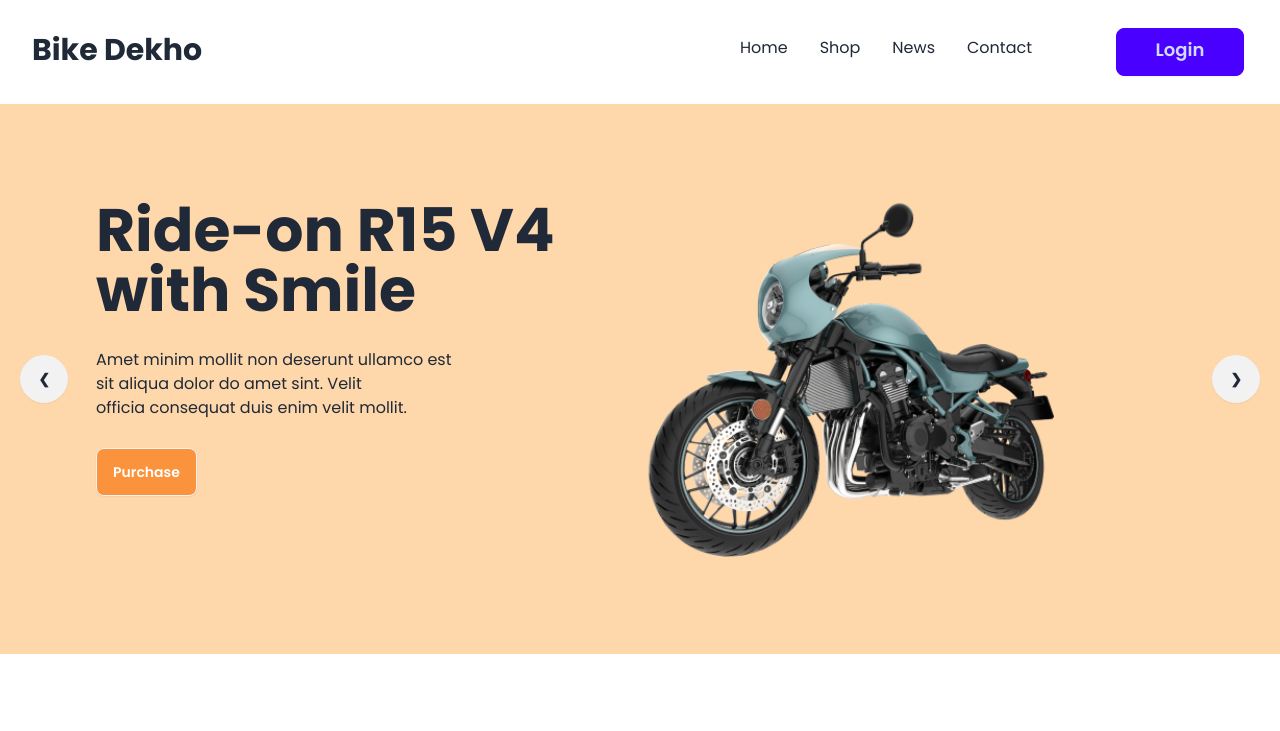
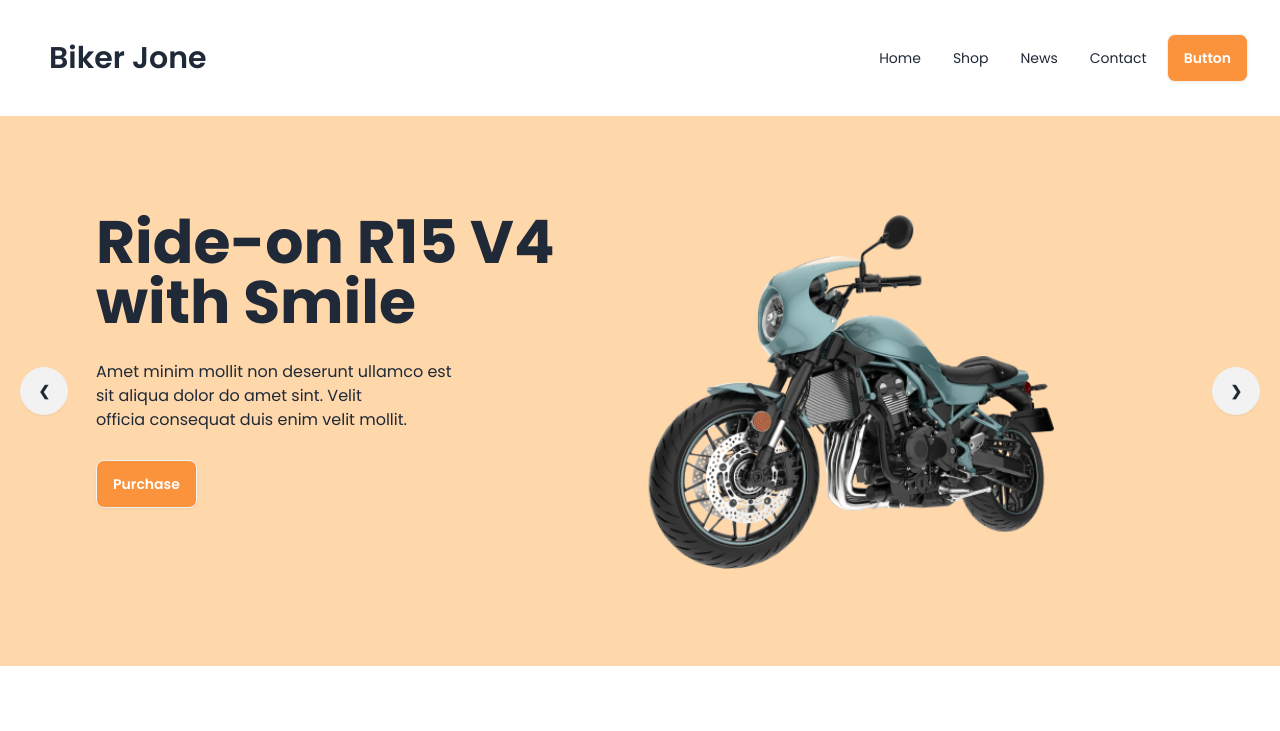
Before and after one commit to RimonWEB/biker-zone, a plain HTML site: page index.html in a window 1280 px wide. Shown: the top 731 px of the page. Drawn offline with nearby package versions, Linux system fonts and the light colour scheme.

Commit message:
adding my new code

```diff
--- a/index.html
+++ b/index.html
@@ -18,23 +18,35 @@
     }
 </style>
 
-<body class=" font-poppins fonw-full">
-    <header class="w-full h-30">
-       <nav class="collapse flex gap-5 justify-between">
-           <h2 class="text-3xl font-bold p-8">Bike Dekho</h2>
-           <div class="p-4 flex gap-16 ">
-                <ul class=" flex gap-8 pt-5">
-                    <!-- <li class="pr-12 p-3"> -->
-                    <li><a href="">Home</a></li>
-                    <li><a href="">Shop</a></li>
-                    <li><a href="">News</a></li>
-                    <li><a href="">Contact</a></li>
+<body class=" font-poppins font-full">
+  <div class="navbar bg-base-100 lg:p-8">
+    <div class="flex-1">
+      <div class="dropdown">
+        <div tabindex="0" role="button" class="btn btn-ghost lg:hidden">
+          <svg xmlns="http://www.w3.org/2000/svg" class="h-5 w-5" fill="none" viewBox="0 0 24 24" stroke="currentColor"><path stroke-linecap="round" stroke-linejoin="round" stroke-width="2" d="M4 6h16M4 12h8m-8 6h16" /></svg>
+        </div>
+        <ul tabindex="0" class="menu menu-sm dropdown-content mt-20 z-[1] sm:mr-4 shadow bg-base-100 rounded-box w-52">
+          <li><a>Home</a></li>
+          <li><a>Shop</a></li>
+          <li><a>News</a></li>
+          <li><a>Contact</a></li>
+        </ul>
+      </div>
+      <a class="btn btn-ghost text-2xl lg:text-3xl">Biker Jone</a>
+    </div>
+    <div class="navbar-end hidden lg:flex">
+      <ul class="menu menu-horizontal px-1">
+          <li><a>Home</a></li>
+          <li><a>Shop</a></li>
+          <li><a>News</a></li>
+          <li><a>Contact</a></li>
+      </ul>
+    </div>
+    <div class="">
+      <a class="btn bg-orange-400 text-white">Button</a>
+    </div>
+  </div>
 
-                </ul>
-                <button class="btn btn-primary my-3 pb-1 w-32 mx-5 text-lg">Login</button>
-
-           </div>
-       </nav>
 
        <div class="carousel w-full lg:h-[550px] bg-orange-200">
         <!-- slide 1 -->
@@ -156,7 +168,7 @@
                 <div class="card bg-base-100 shadow-xl">
                     <figure><img src="images/others/latest2.png" alt="Shoes" /></figure>
                     <div class="card-body">
-                      <h2 class="card-title text-2xl">2021 Honda CBR500R</h2>
+                      <h2 class="card-title text-2xl">Motorcycles & Scooters</h2>
                       <p class="text-sm">Lorem ipsum dolor sit amet, consectetur adipiscing elit. Lacus, fermentum amet faucibus sed id nisi lectus at.</p>
                       <div class="card-actions">
                         <button class="btn btn-primary bg-orange-400 text-white">Buy Now</button>
@@ -167,7 +179,7 @@
                 <div class="card bg-base-100 shadow-xl">
                     <figure><img src="images/others/latest1.png" alt="Shoes" /></figure>
                     <div class="card-body">
-                      <h2 class="card-title text-2xl">2021 Honda CBR500R</h2>
+                      <h2 class="card-title text-2xl">Ducati XDIAVEL S-73</h2>
                       <p class="text-sm">Lorem ipsum dolor sit amet, consectetur adipiscing elit. Lacus, fermentum amet faucibus sed id nisi lectus at.</p>
                       <div class="card-actions">
                         <button class="btn btn-primary bg-orange-400 text-white">Buy Now</button>
@@ -240,7 +252,7 @@
                             <input type="radio" name="rating-2" class="mask mask-star-2 bg-orange-400" checked/>
                             <input type="radio" name="rating-2" class="mask mask-star-2 bg-orange-400" />
                           </div>
-                      <div class="text-center space-y-4 mt-4 ">
+                      <div class="text-center space-y-4 mt-1 lg:mt-4 ">
                             <h4 class="text-sm font-semibold text-info ">Regina Miles</h4>
                             <p>Banker</p>
                       </div>
@@ -252,8 +264,8 @@
         </section>
 
         <section class="my-24">
-            <div class="text-center  pt-10">
-                <h2 class="font-bold text-4xl">Frequently Asked <span class="text-orange-400">Questions</span></h2>
+            <div class="text-center pb-6  lg:pt-10">
+                <h2 class="font-bold p-4 text-4xl">Frequently Asked <span class="text-orange-400">Questions</span></h2>
             </div>
 
             <div class="hero min-h-screen ">
@@ -320,7 +332,7 @@
               <p>© 2020 bike. All rights reserved</p>
             </aside>
             <nav>
-              <header class="footer-title sm:lg-64 ">Get the App</header>
+              <header class="footer-title lg-64 ">Get the App</header>
               <div class="grid grid-col-1  gap-4">
                 <a><img class="w-36" src="images/others/android.png" alt=""></a>
                 <a><img class="w-36" src="images/others/ios.png" alt=""></a>
```
